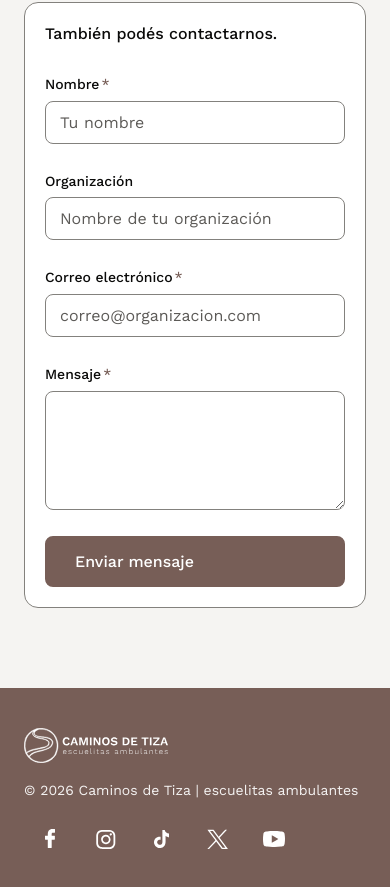
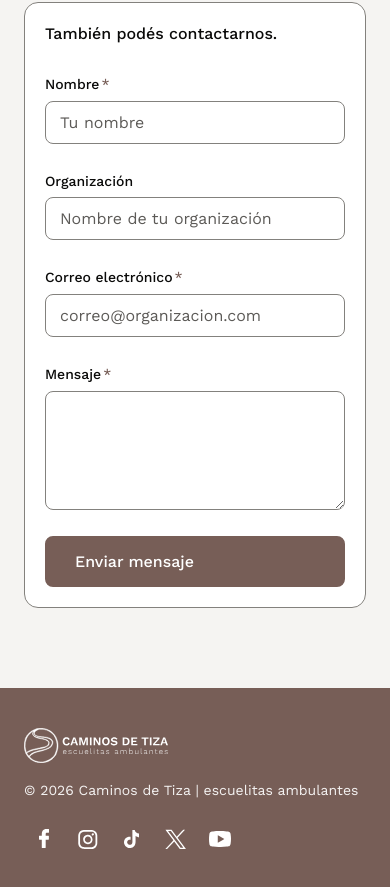
Before and after one commit to xmartlabs/dalat-caminos-de-tiza, an Astro site: page / in a window 390 px wide. Shown: the part 7092-7979 px from the top of the page. Built offline with nearby package versions, Linux system fonts and the light colour scheme; Astro itself is replaced by a stand-in of ours.

Commit message:
fix: iconos del footer wrappean a segunda línea en mobile
- flex-wrap en footer__social
- padding simétrico en los links para no deformar los íconos
- flex-shrink: 0 para que los íconos no se achiquen

Co-Authored-By: Claude Sonnet 4.6 <noreply@anthropic.com>

```diff
--- a/src/pages/index.astro
+++ b/src/pages/index.astro
@@ -646,8 +646,8 @@ import Button from '../components/Button.astro';
   gap: var(--space-4);
 }
 .footer p { font-size: var(--font-body-s-size); opacity: 0.92; }
-.footer__social { display: flex; gap: var(--space-1); }
-.footer__social a { padding: 8px 14px; border-radius: var(--radius-md); transition: background 0.15s; }
+.footer__social { display: flex; flex-wrap: wrap; gap: var(--space-1); }
+.footer__social a { padding: 8px; border-radius: var(--radius-md); transition: background 0.15s; flex-shrink: 0; }
 .footer__social a:hover { background: rgba(255,255,255,0.1); }
 
 /* RESPONSIVE */
```
